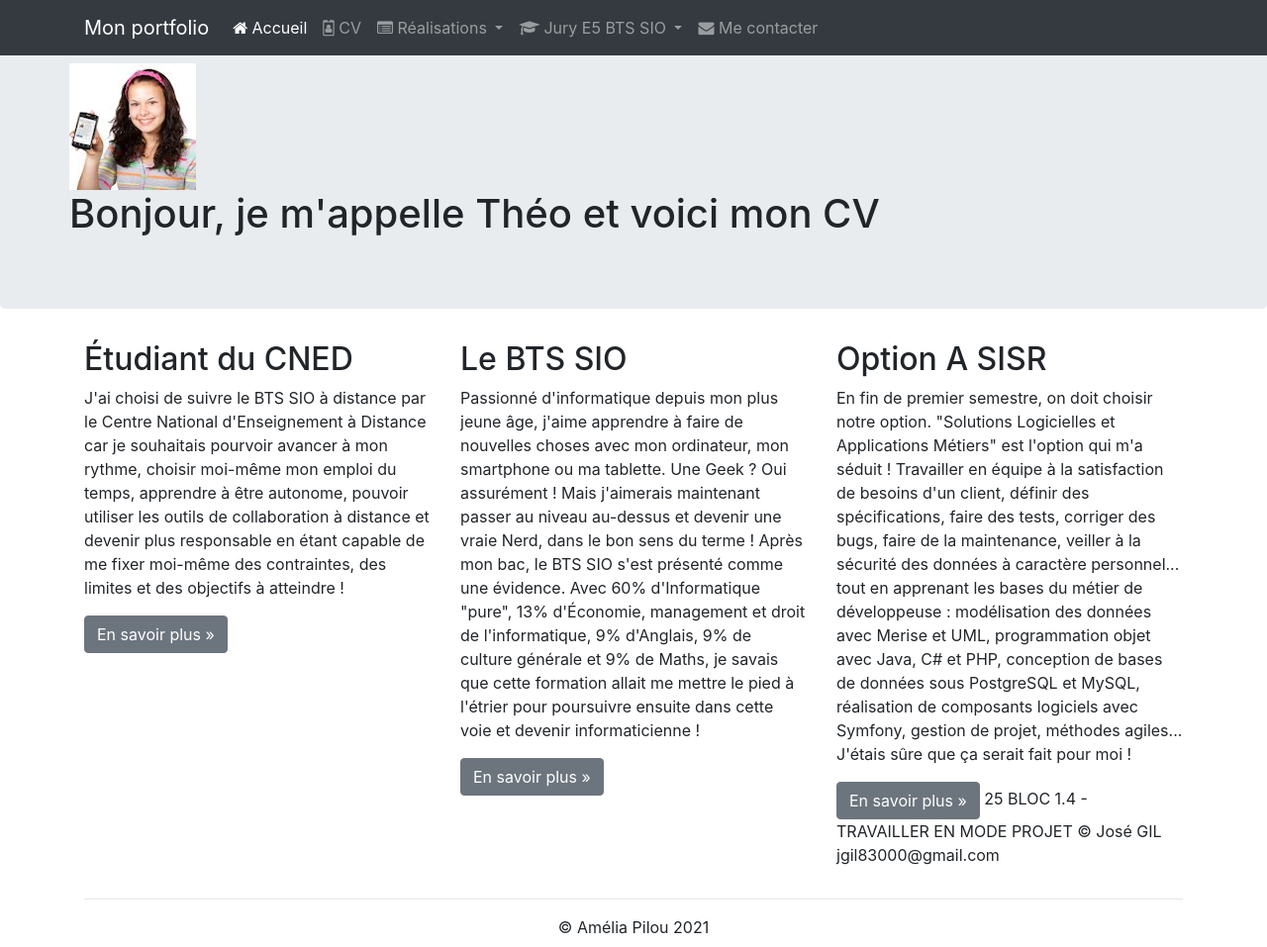
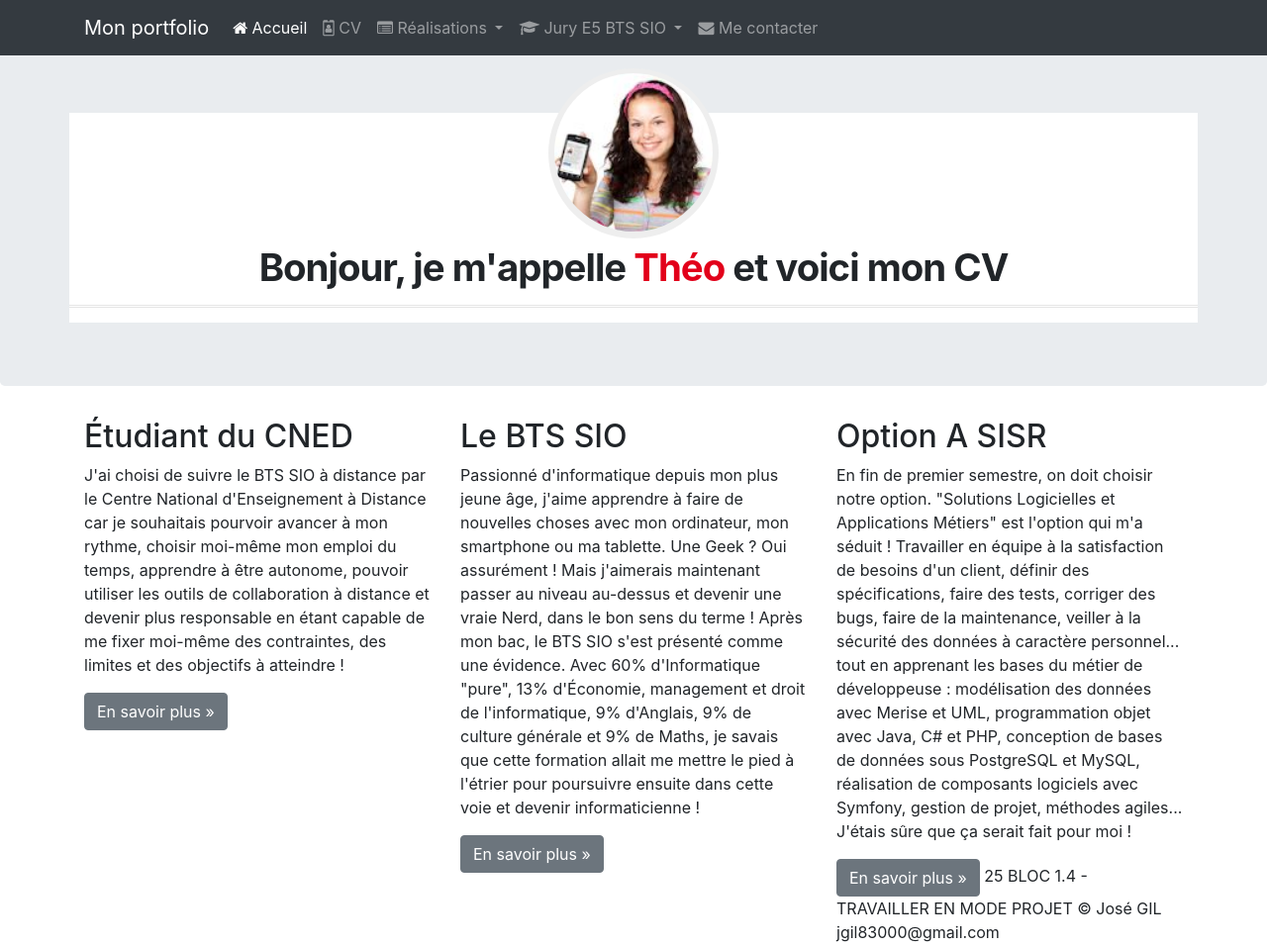
Before and after one commit to iwanttocommit/iwanttocommit.github, a plain HTML site: page cv.html in a window 1280 px wide. Shown: the top 957 px of the page at 99% size. Drawn offline with nearby package versions, Linux system fonts and the light colour scheme.

Commit message:
Cloture du ticket après le push

```diff
--- a/css/cv.css
+++ b/css/cv.css
@@ -7,3 +7,19 @@ and open the template in the editor.
     Created on : 1 janv. 2022, 18:26:50
     Author     : julia
 */
+
+body { padding-top: 50px; }
+.cadreCV { padding-bottom: 15px; background: white; }
+/****************************************
+* En-tête du CV
+****************************************/
+#cv-entete { margin-top: -45px; width: 100%;}
+#cv-photo { width: 172px; height: 172px; border-radius: 50%; overflow: hidden; padding: 5px;
+ background: #eee; display: inline-block; }
+#cv-photo img { width: 160px; height: 160px; border-radius: 50%; }
+#cv-intro h1 { margin: 0; padding: 0; font-size: 2.4em; font-weight: 700;
+ letter-spacing: -1px;}
+#cv-intro h1 span { color: rgb(226,0,26); }
+#cv-intro::after { background: url('images/ligne.png'); /* Dossier "images" est un sous-
+ dossier de "css" (à créer) */
+ width: 100%; height: 3px; margin-top: 15px; content: ''; display: block;}
--- a/cv.html
+++ b/cv.html
@@ -12,7 +12,7 @@
         <link href="https://maxcdn.bootstrapcdn.com/font-awesome/4.7.0/css/font-awesome.min.css"
               rel="stylesheet">
         <link href="css/imageProfil.css" rel="stylesheet" type="text/css">
-        <link href="../css/cv.css" rel="stylesheet">
+        <link href="css/cv.css" rel="stylesheet" type="text/css">
 
         <title>Portfolio de iwanttocommit (BTS SIO 2022)</title>
     </head>
@@ -117,12 +117,12 @@
         <div class="jumbotron">
             <div class="container">
                 <div class="row cadreCV">
+                    <div id="cv-entete" class="text-center">
                         <div id="cv-photo">
-                        <div>
                                 <img src="images/AmeliaPilou.jpg" alt="Ma photo d'identité">
                             </div>
                             <div id="cv-intro">
-                            <h1>Bonjour, je m'appelle Théo et voici mon CV</h1>
+                                <h1>Bonjour, je m'appelle <span>Théo</span> et voici mon CV</h1>
                             </div>
                         </div>
                     </div>
```
Lines whose indentation alone changed are shown as unchanged.
